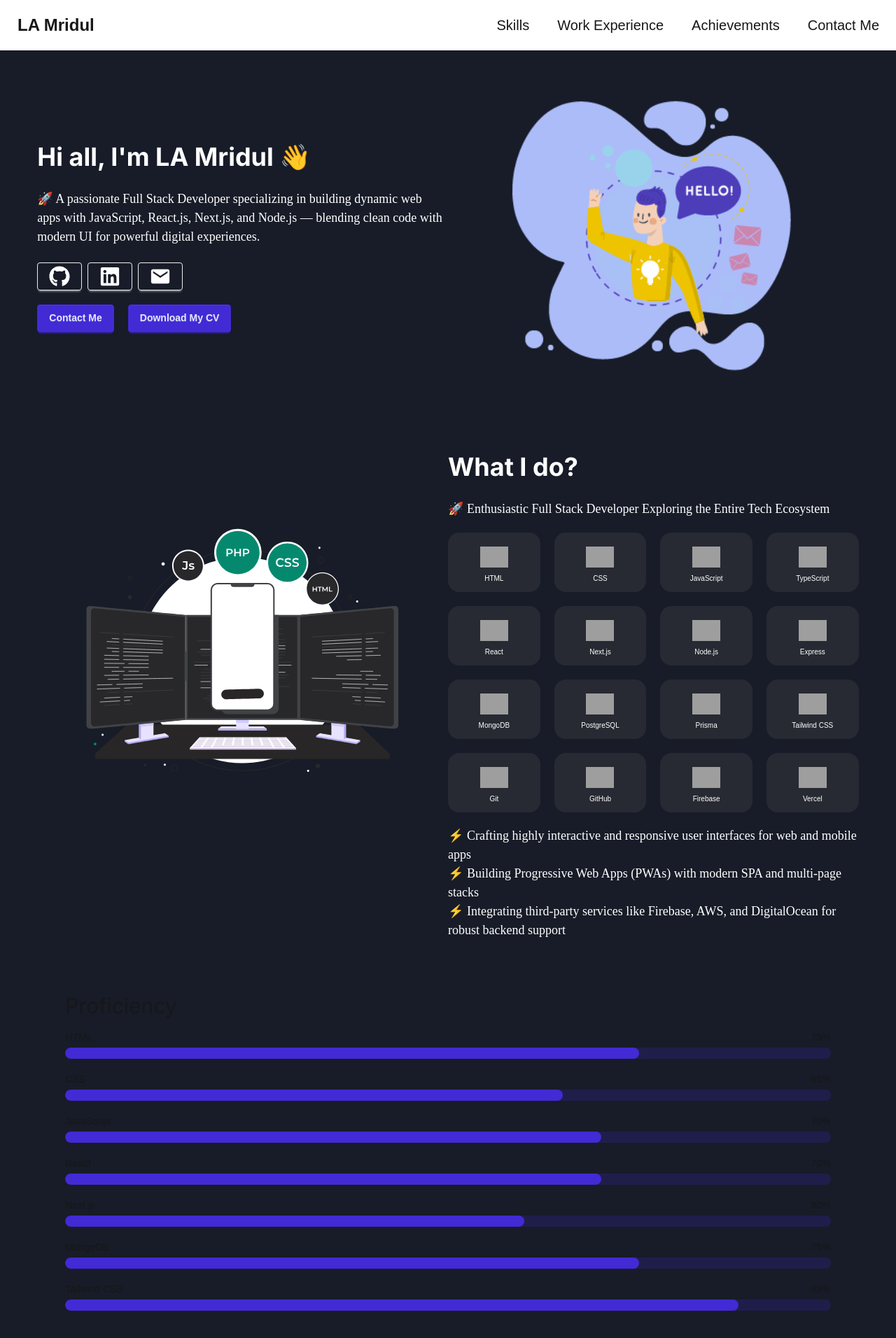
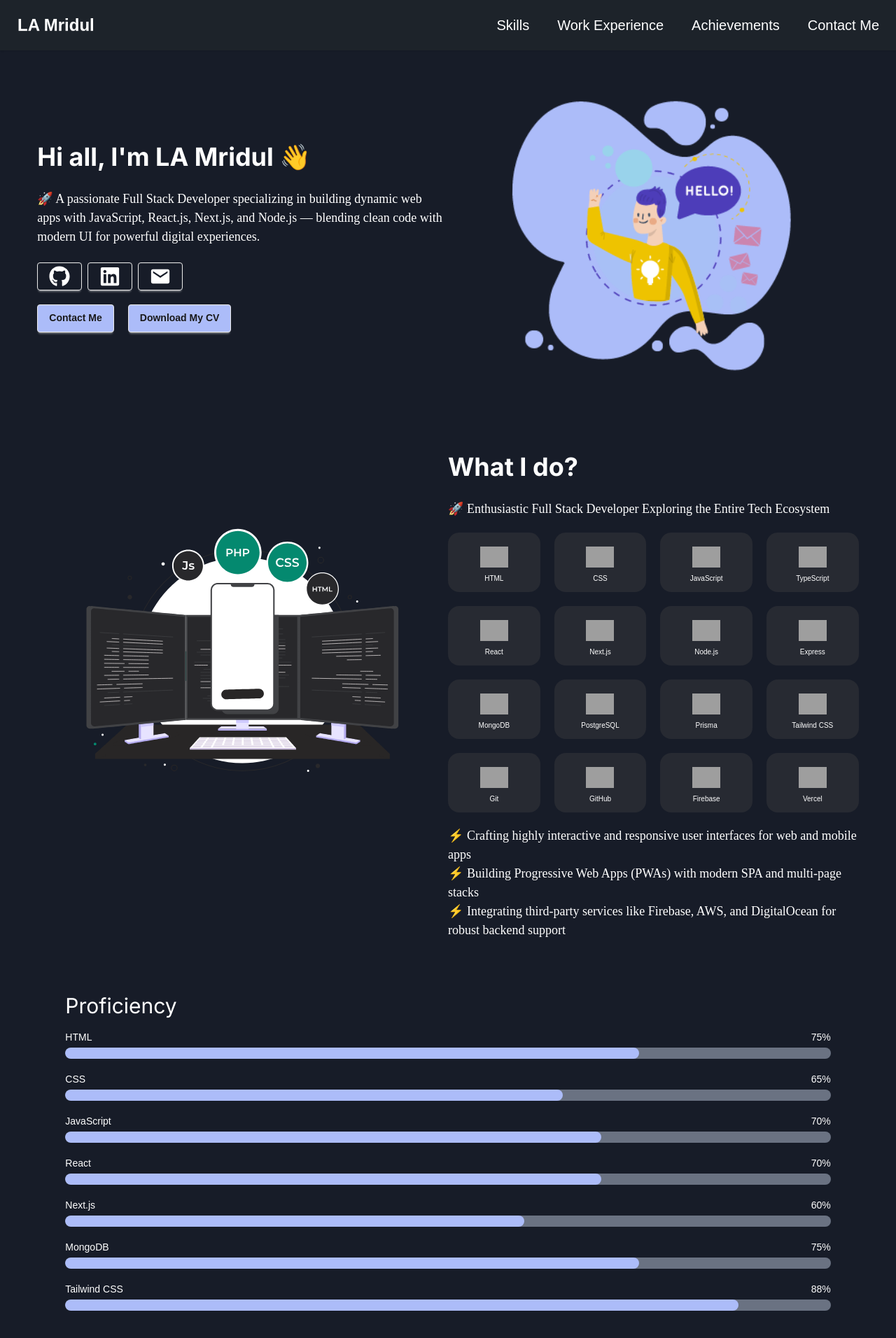
Before and after one commit to johurulsec/portfolio, a Next.js app: page / in a window 1280 px wide. Shown: the top 1912 px of the page at 70% size. Built offline with nearby package versions, Linux system fonts and the light colour scheme; grey boxes are pictures that could not be loaded.

Commit message:
some changes in design

```diff
--- a/app/globals.css
+++ b/app/globals.css
@@ -44,3 +44,14 @@ p{
   font-size: 18px;
   font-family: DM_Sans;
 }
+progress::-webkit-progress-value {
+  background-color: #ACBCF9;
+}
+
+progress::-moz-progress-bar {
+  background-color: #ACBCF9;
+}
+
+progress {
+  accent-color: #ACBCF9;
+}
--- a/components/Header.js
+++ b/components/Header.js
@@ -5,7 +5,7 @@ import React from "react";
 const Header = () => {
 	const menu = ["Skills", "Work Experience", "Achievements", "Contact Me"];
 	return (
-		<div className="navbar bg-base-100 shadow-sm">
+		<div className="navbar bg-[#1D232A] text-white shadow-sm">
 			<div className="navbar-start">
 				<div className="dropdown">
 					<div
--- a/components/Hero.js
+++ b/components/Hero.js
@@ -39,7 +39,7 @@ const Hero = () => {
 						<div className="flex text-4xl gap-2">
 							{socialLinks.map((social, idx) => (
 								<div key={idx}>
-									<a className="text-white btn text-3xl bg-transparent hover:text-[#5754E8]" href={social.link} target="_blank">
+									<a className="text-white btn text-3xl bg-transparent hover:text-[#ACBCF9]" href={social.link} target="_blank">
 										{social.icon}
 									</a>
 								</div>
@@ -47,8 +47,8 @@ const Hero = () => {
 						</div>
 					</div>
 					<div className="flex gap-5">
-						<button className="btn btn-primary">Contact Me</button>
-						<button className="btn btn-primary">Download My CV</button>
+						<button className="btn bg-[#ACBCF9] hover:text-[#ACBCF9] hover:bg-transparent">Contact Me</button>
+						<button className="btn bg-[#ACBCF9] hover:text-[#ACBCF9] hover:bg-transparent">Download My CV</button>
 					</div>
 				</div>
 			</div>
--- a/components/SkillProgress.js
+++ b/components/SkillProgress.js
@@ -44,7 +44,7 @@ const SkillProgress = ({ title, value }) => {
 				<span>{progress}%</span>
 			</div>
 			<progress
-				className="progress progress-primary w-full h-4"
+				className="progress accent-[#ACBCF9] w-full h-4 bg-gray-500"
 				value={progress}
 				max="100"
 			/>
--- a/components/Skills.js
+++ b/components/Skills.js
@@ -124,7 +124,7 @@ const Skills = () => {
 					<SkillsLottie />
 				</div>
 			</div>
-			<div className="w-full md:px-10 py-8">
+			<div className="w-full md:px-10 py-8 text-white">
 				<h2>Proficiency</h2>
 				{proficiencies.map((item, index) => (
 					<SkillProgress
```
